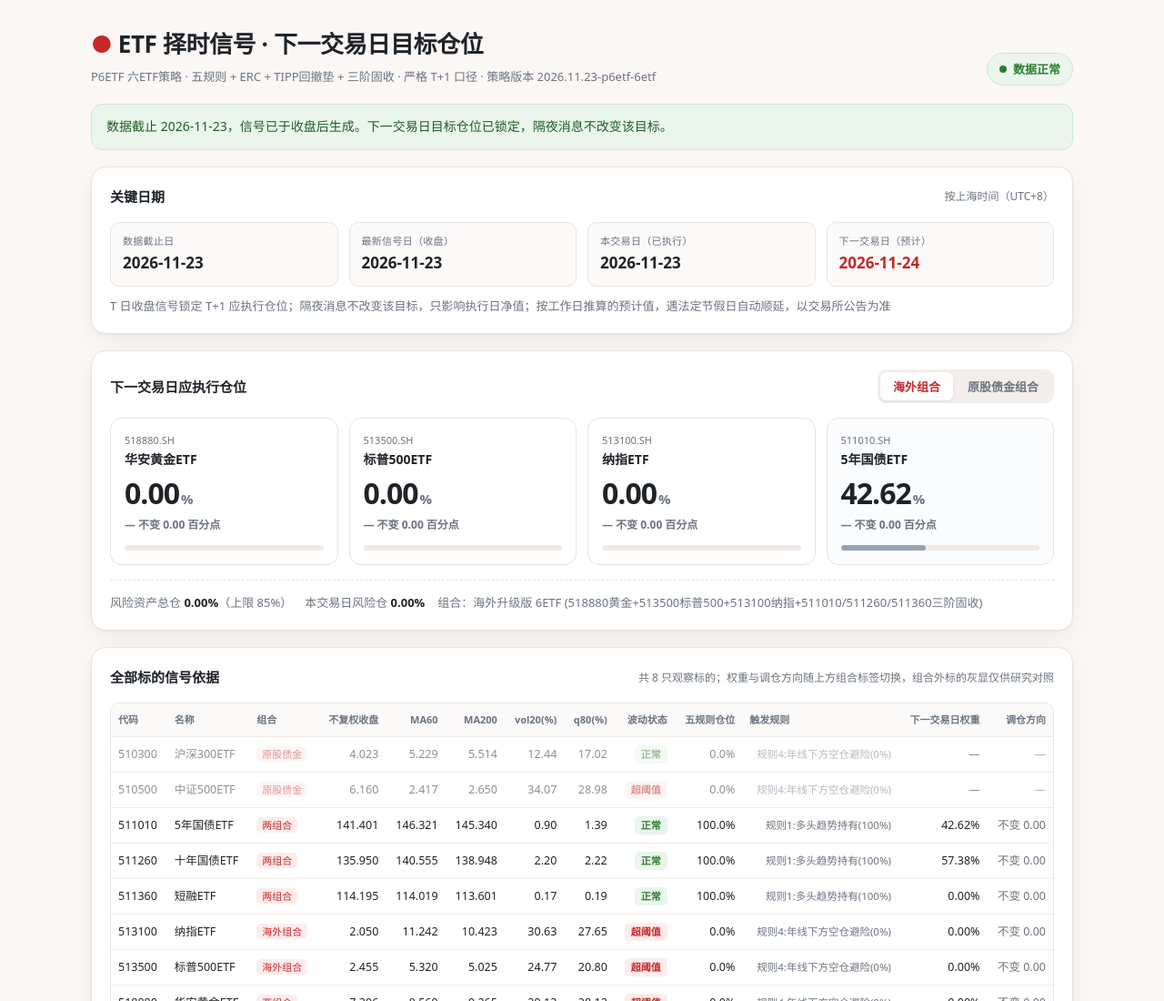
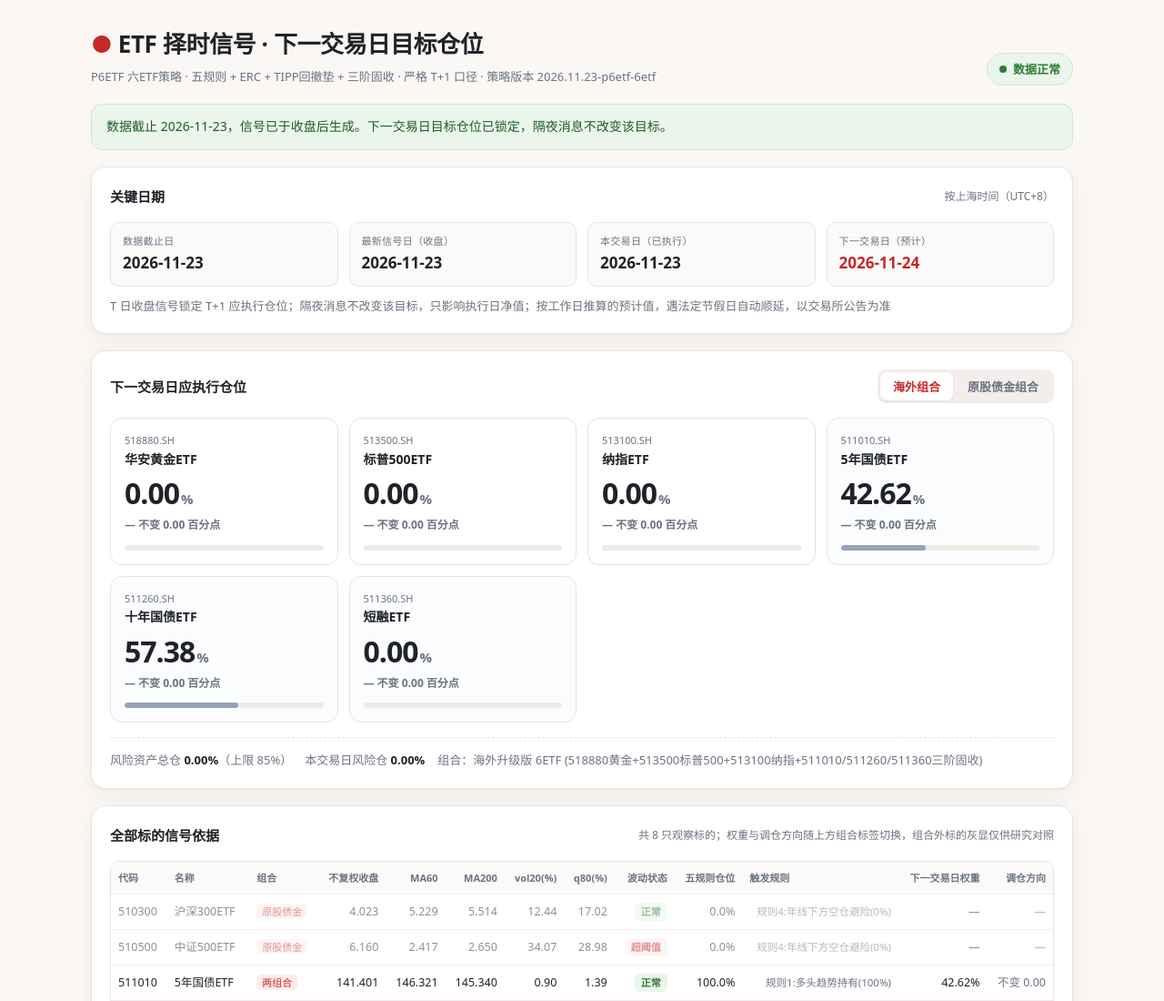
Before and after one commit to cuixiaohu1989/etf-timing-signal, a plain HTML site: page site/index.html in a window 1280 px wide. Shown: the top 1100 px of the page at 91% size. Drawn offline with Linux system fonts and the light colour scheme.

Commit message:
fix: 卡片区显示完整三阶固收（defensive_codes 替代单 bond_code）

```diff
--- a/site/index.html
+++ b/site/index.html
@@ -255,9 +255,12 @@ function render(s){
   const nameMap = {}; (s.instruments||[]).forEach(i=>nameMap[i.code]=i.name);
   const tab = window.__tab || new URLSearchParams(location.search).get('tab') || 'new';
   const c = s.combos[tab];
-  const codes = [...c.risk_codes, c.bond_code];
+  // P6ETF 三阶固收：defensive_codes 可能有多只债；旧版仅 bond_code 单只，做兼容回退
+  const defCodes = (c.defensive_codes && c.defensive_codes.length) ? c.defensive_codes : [c.bond_code];
+  const codes = [...c.risk_codes, ...defCodes];
+  const defSet = new Set(defCodes);
   const cards = codes.map(code=>cardHtml(code, nameMap[code]||code,
-      c.next_target_pct[code]??0, c.changes_pp[code]??0, code===c.bond_code)).join('');
+      c.next_target_pct[code]??0, c.changes_pp[code]??0, defSet.has(code))).join('');
   const repo = s.repo || '';
   const actionsUrl = `https://github.com/${esc(repo)}/actions/workflows/10-daily-signal.yml`;
   const triggerUrl = `https://github.com/${esc(repo)}/edit/main/run/trigger.txt`;
```
